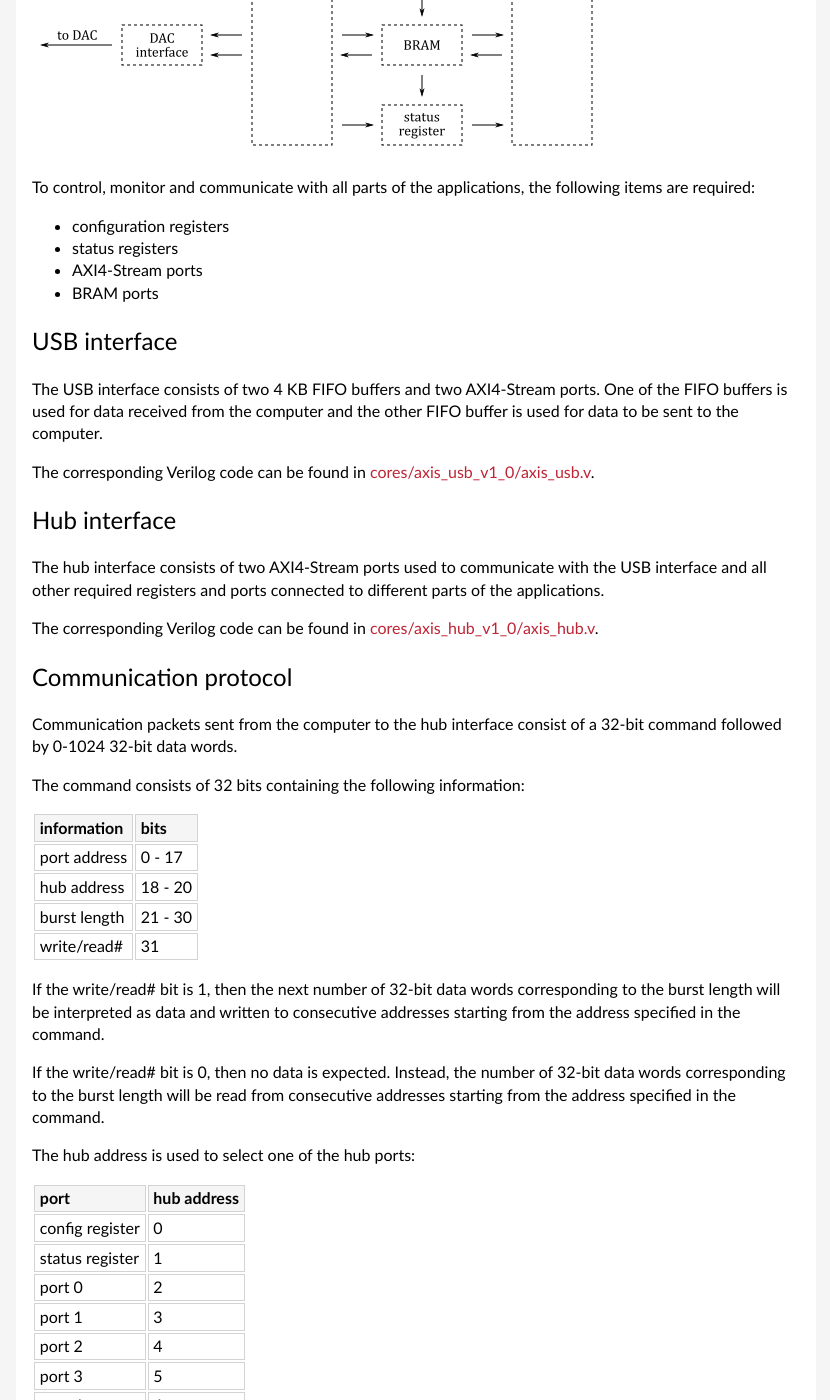
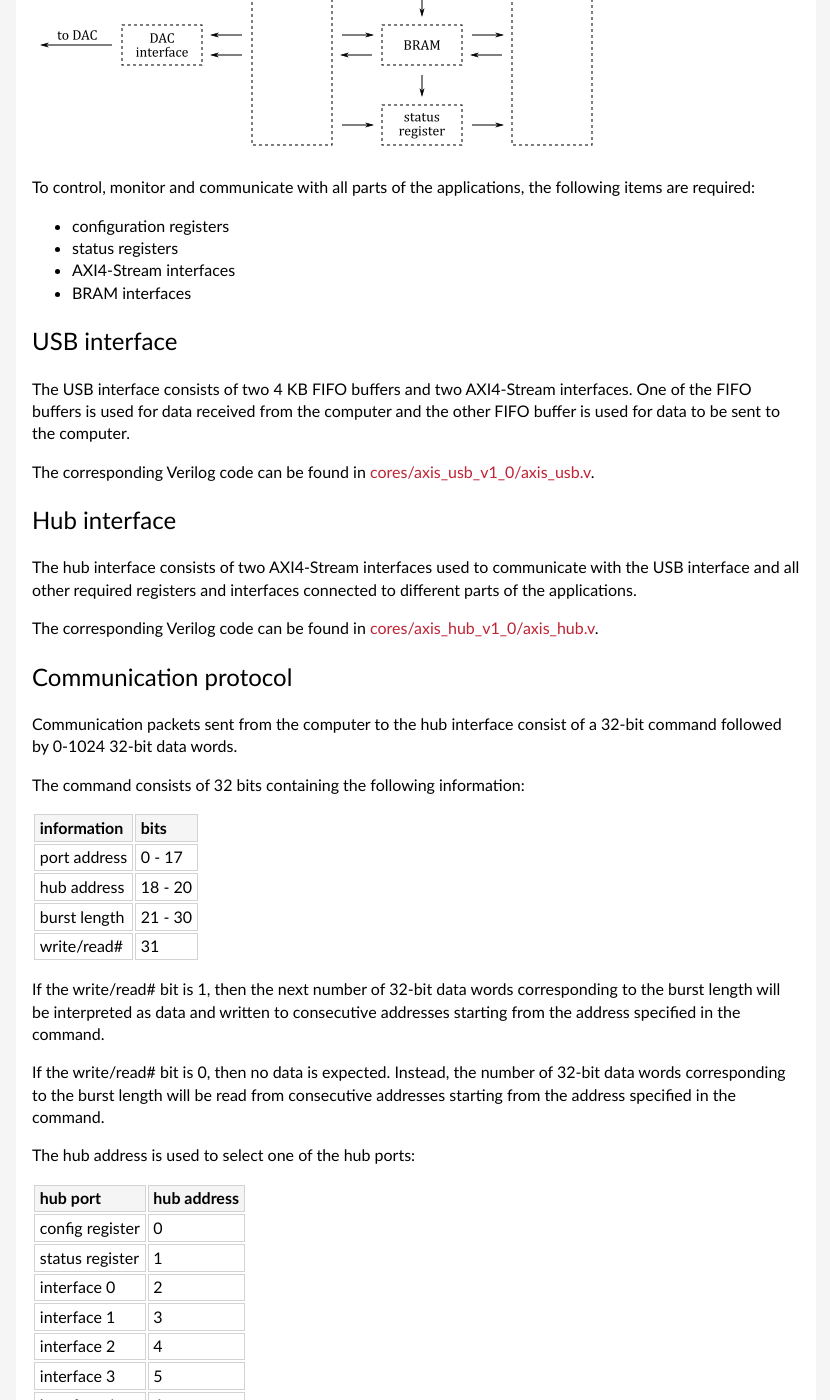
Before and after one commit to pavel-demin/usb104-a7-notes, a Jekyll site: the page built from usb-interface.md, in a window 1280 px wide and 1400 px high, scrolled down 456 px. Shown: the whole window, without its empty margins (224-1054 px from the left). Built offline with Jekyll 4.4.1, drawn with Linux system fonts in a browser that asks for light colours; some of the changed text lies outside the part shown.

Commit message:
replace port with interface in usb-interface

```diff
--- a/usb-interface.md
+++ b/usb-interface.md
@@ -14,20 +14,20 @@ All applications in this repository have a structure similar to the one shown in
 To control, monitor and communicate with all parts of the applications, the following items are required:
 - configuration registers
 - status registers
-- AXI4-Stream ports
-- BRAM ports
+- AXI4-Stream interfaces
+- BRAM interfaces
 
 USB interface
 -----
 
-The USB interface consists of two 4 KB FIFO buffers and two AXI4-Stream ports. One of the FIFO buffers is used for data received from the computer and the other FIFO buffer is used for data to be sent to the computer.
+The USB interface consists of two 4 KB FIFO buffers and two AXI4-Stream interfaces. One of the FIFO buffers is used for data received from the computer and the other FIFO buffer is used for data to be sent to the computer.
 
 The corresponding Verilog code can be found in [cores/axis_usb_v1_0/axis_usb.v](https://github.com/pavel-demin/usb104-a7-notes/blob/master/cores/axis_usb_v1_0/axis_usb.v).
 
 Hub interface
 -----
 
-The hub interface consists of two AXI4-Stream ports used to communicate with the USB interface and all other required registers and ports connected to different parts of the applications.
+The hub interface consists of two AXI4-Stream interfaces used to communicate with the USB interface and all other required registers and interfaces connected to different parts of the applications.
 
 The corresponding Verilog code can be found in [cores/axis_hub_v1_0/axis_hub.v](https://github.com/pavel-demin/usb104-a7-notes/blob/master/cores/axis_hub_v1_0/axis_hub.v).
 
@@ -51,25 +51,25 @@ If the write/read# bit is 0, then no data is expected. Instead, the number of 32
 
 The hub address is used to select one of the hub ports:
 
-port            | hub address
+hub port        | hub address
 --------------- | -----------
 config register | 0
 status register | 1
-port 0          | 2
-port 1          | 3
-port 2          | 4
-port 3          | 5
-port 4          | 6
-port 5          | 7
+interface 0     | 2
+interface 1     | 3
+interface 2     | 4
+interface 3     | 5
+interface 4     | 6
+interface 5     | 7
 
-The port address is used to communicate with the configuration registers, status registers and BRAM modules connected to the BRAM ports.
+The port address is used to communicate with the configuration registers, status registers and BRAM modules connected to the BRAM interfaces.
 
 The data sent from the USB interface to the computer consist of a number of 32-bit data words corresponding to the burst length in the commands with the write/read# bit set to 0.
 
 Software
 -----
 
-A Python library based on [python-libusb1](https://github.com/vpelletier/python-libusb1) is used to communicate with configuration registers, status registers, AXI4-Stream and BRAM ports.
+A Python library based on [python-libusb1](https://github.com/vpelletier/python-libusb1) is used to communicate with configuration registers, status registers, AXI4-Stream and BRAM interfaces.
 
 The Python code of this library can be found in [pyhubio](https://github.com/pavel-demin/pyhubio).
 
```
